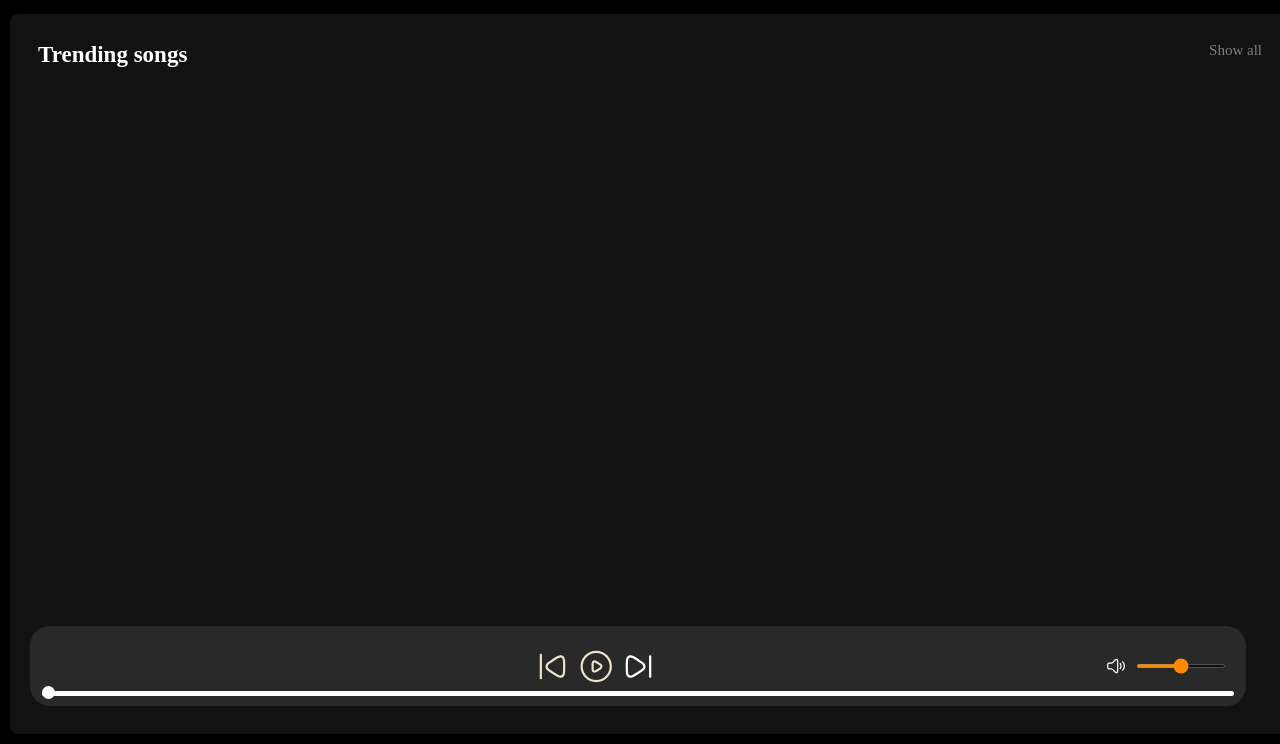
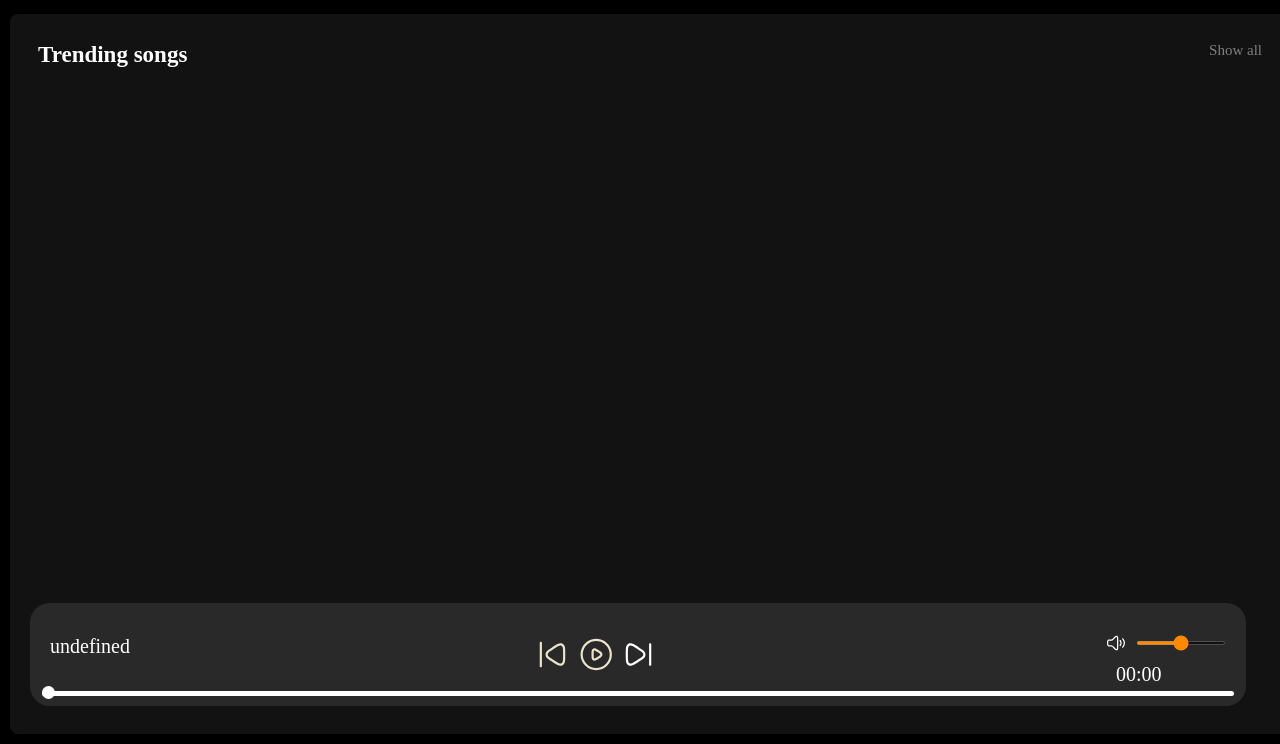
Before and after one commit to raghuwanshisuryansh/spotify-clone, a plain HTML site: page index.html in a window 1280 px wide. Shown: the part 116-860 px from the top of the page. Drawn offline with Linux system fonts and the light colour scheme; the site is published under a folder, as on GitHub Pages, so addresses that start at the root find nothing; no server answers.

Commit message:
Update index.html

```diff
--- a/index.html
+++ b/index.html
@@ -133,7 +133,7 @@
         </div>
     </div>
 
-    <script src="/spotify-clone/script2.js"></script>
+    <script src="script2.js" defer></script>
 </body>
 
 </html>
```
